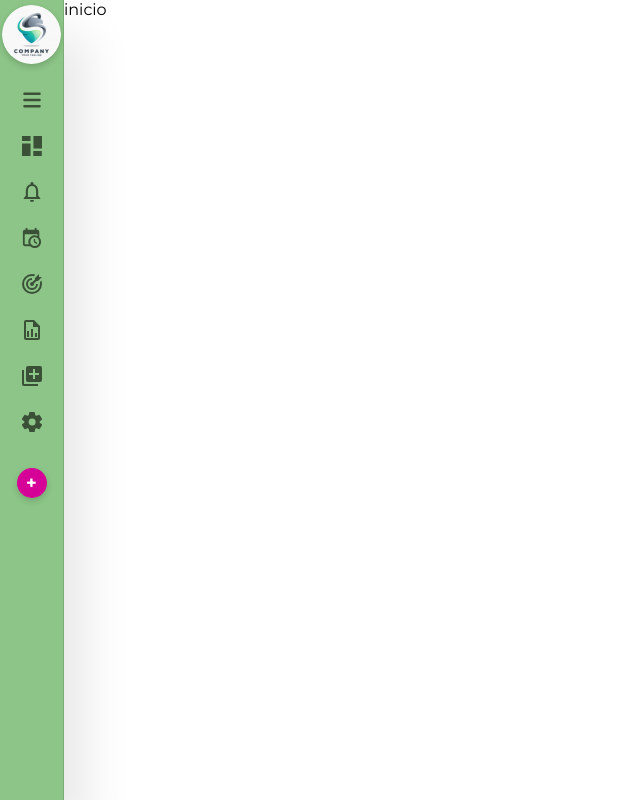
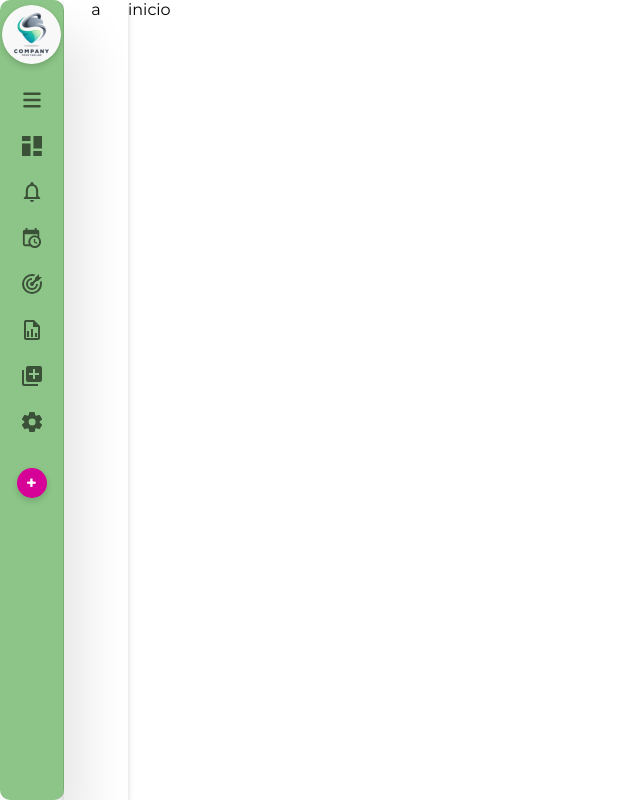
Before and after one commit to lucavini/KeyWorksChallenge, a React (Create React App) app: page / in a window 1280 px wide. Shown: the whole page, without its empty margins (0-640 px from the left). Built offline with nearby package versions, Linux system fonts and the light colour scheme.

Commit message:
componente de leftDrawer

```diff
--- a/src/Components/Home/index.tsx
+++ b/src/Components/Home/index.tsx
@@ -1,13 +1,17 @@
 import React from 'react';
 
+// Components
 import LateralMenu from '../LateralMenu';
+import LeftDrawer from '../LeftDrawer';
 
+// styles
 import { Container } from './styles';
 
 function Home() {
   return (
     <Container>
       <LateralMenu />
+      <LeftDrawer />
       inicio
     </Container>
   );
--- a/src/Components/LateralMenu/styles.ts
+++ b/src/Components/LateralMenu/styles.ts
@@ -9,6 +9,7 @@ export const Drawer = styled(MuiDrawer, {
   width: drawerWidth,
   flexShrink: 0,
   '& .MuiDrawer-paper': {
+    borderRadius: '10px',
     boxShadow: '20px 35px 50px #0000001A',
     overflow: 'hidden',
     display: 'flex',
--- /dev/null
+++ b/src/Components/LeftDrawer/index.tsx
@@ -0,0 +1,9 @@
+import React from 'react';
+
+import { CustomDrawer } from './styles';
+
+function LeftDrawer() {
+  return <CustomDrawer>a</CustomDrawer>;
+}
+
+export default LeftDrawer;
--- /dev/null
+++ b/src/Components/LeftDrawer/styles.ts
@@ -0,0 +1,11 @@
+import styled from 'styled-components';
+
+export const CustomDrawer = styled.div`
+  width: 64px;
+  height: 100vh;
+  box-shadow: 0px 3px 6px #00000029;
+
+  display: flex;
+  flex-direction: column;
+  align-items: center;
+`;
```
